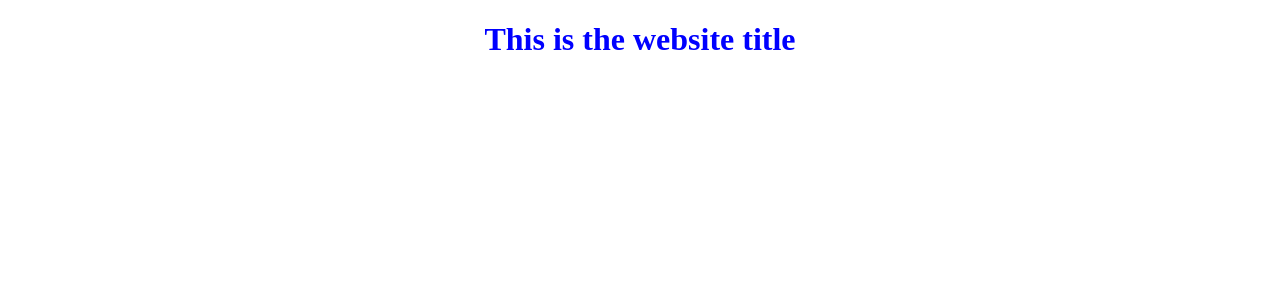
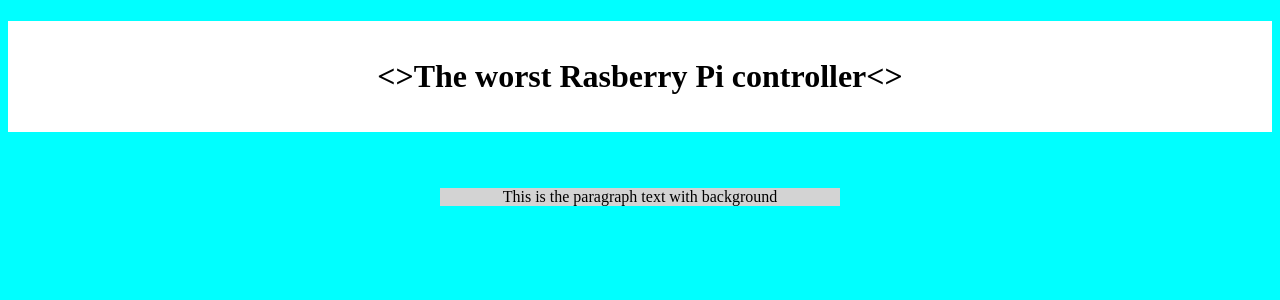
Before and after one commit to Tobiasc14/myRobotWebsite, a Django app: page /controls/ in a window 1280 px wide. Shown: the top 300 px of the page. Run offline with Django 3.2, Linux system fonts and the light colour scheme.

Commit message:
Started designing controls webpage, Its so cool!

```diff
--- a/controls/templates/controls/controls.html
+++ b/controls/templates/controls/controls.html
@@ -4,17 +4,28 @@
     <meta charset="UTF-8">
     <title>Controls</title>
     <style>
-        h1 {text-align: center;}
-        p {text-align: center;}
+        h1 {text-align: center; color: black; background-color: white}
+        p {text-align: center; color: black; background-color: lightgrey}
+        div {margin: auto; word-wrap: normal; width: 400px}
     </style>
 
 </head>
-<body>
-    <h1><b><font color = 'Blue'>
-        This is the website title
-    </font></b>
+<body bgcolor = 'Cyan'>
+    <h1><b>
+        <br>
+        <>The worst Rasberry Pi controller<><br></b>
+        <br>
 
     </h1>
+    <br>
+
+    <div>
+        <p>
+        This is the paragraph text with background
+        </p>
+    </div>
+
+
 
 </body>
 </html>
```
